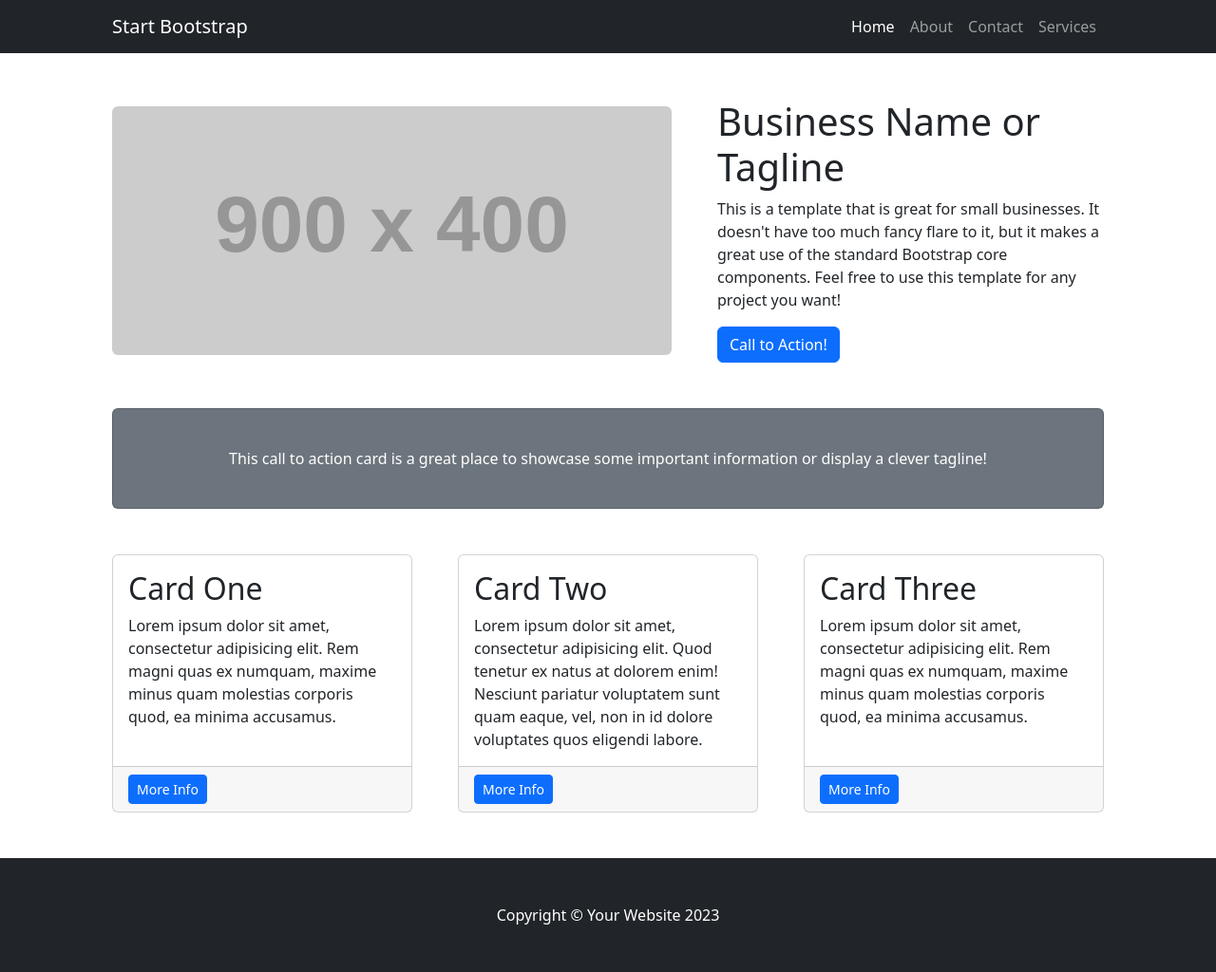
After one commit to pabceb/Ceballos_FP, a Django app: template templates/index2.html in a window 1280 px wide. The commit adds this page. Shown: the whole page at 95% size. Run offline with Django 5.2, Linux system fonts and the light colour scheme; the template is opened without the code that fills it, so the values that code supplies are empty; grey boxes labelled with a size stand in for pictures from a placeholder-image service; some libraries are stand-ins or nearby versions.

Commit message:
correccion paths

```diff
--- a/templates/index.html
+++ b/inicio/templates/inicio/index.html
@@ -4,7 +4,7 @@
     {% load static %}
     <meta charset="UTF-8">
     <meta name="viewport" content="width=device-width, initial-scale=1.0">
-    <link rel="stylesheet" href={% static 'inicio\static\estilos\css\styles.css' %}>
+    {% comment %} <link rel="stylesheet" href={% static 'inicio\static\estilos\css\styles.css' %}> {% endcomment %}
     <title>Ceballos FinalProject</title>
 </head>
 <body>
--- a/inicio/templates/inicio/pacientes.html
+++ b/inicio/templates/inicio/pacientes.html
@@ -21,7 +21,7 @@
             {% endfor %}
         </ul>
     {% else %}
-        <p>Pacientes no encontrados.</p>
+        <p>No hay Pacientes cargados.</p>
     {% endif %}
 
 
--- /dev/null
+++ b/templates/index2.html
@@ -0,0 +1,85 @@
+<!DOCTYPE html>
+<html lang="en">
+    <head>
+        <meta charset="utf-8" />
+        <meta name="viewport" content="width=device-width, initial-scale=1, shrink-to-fit=no" />
+        <meta name="description" content="" />
+        <meta name="author" content="" />
+        <title>Small Business - Start Bootstrap Template</title>
+        <!-- Favicon-->
+        <link rel="icon" type="image/x-icon" href="assets/favicon.ico" />
+        <!-- Core theme CSS (includes Bootstrap)-->
+        <link href="css/styles.css" rel="stylesheet" />
+    </head>
+    <body>
+        <!-- Responsive navbar-->
+        <nav class="navbar navbar-expand-lg navbar-dark bg-dark">
+            <div class="container px-5">
+                <a class="navbar-brand" href="#!">Start Bootstrap</a>
+                <button class="navbar-toggler" type="button" data-bs-toggle="collapse" data-bs-target="#navbarSupportedContent" aria-controls="navbarSupportedContent" aria-expanded="false" aria-label="Toggle navigation"><span class="navbar-toggler-icon"></span></button>
+                <div class="collapse navbar-collapse" id="navbarSupportedContent">
+                    <ul class="navbar-nav ms-auto mb-2 mb-lg-0">
+                        <li class="nav-item"><a class="nav-link active" aria-current="page" href="#!">Home</a></li>
+                        <li class="nav-item"><a class="nav-link" href="#!">About</a></li>
+                        <li class="nav-item"><a class="nav-link" href="#!">Contact</a></li>
+                        <li class="nav-item"><a class="nav-link" href="#!">Services</a></li>
+                    </ul>
+                </div>
+            </div>
+        </nav>
+        <!-- Page Content-->
+        <div class="container px-4 px-lg-5">
+            <!-- Heading Row-->
+            <div class="row gx-4 gx-lg-5 align-items-center my-5">
+                <div class="col-lg-7"><img class="img-fluid rounded mb-4 mb-lg-0" src="https://dummyimage.com/900x400/dee2e6/6c757d.jpg" alt="..." /></div>
+                <div class="col-lg-5">
+                    <h1 class="font-weight-light">Business Name or Tagline</h1>
+                    <p>This is a template that is great for small businesses. It doesn't have too much fancy flare to it, but it makes a great use of the standard Bootstrap core components. Feel free to use this template for any project you want!</p>
+                    <a class="btn btn-primary" href="#!">Call to Action!</a>
+                </div>
+            </div>
+            <!-- Call to Action-->
+            <div class="card text-white bg-secondary my-5 py-4 text-center">
+                <div class="card-body"><p class="text-white m-0">This call to action card is a great place to showcase some important information or display a clever tagline!</p></div>
+            </div>
+            <!-- Content Row-->
+            <div class="row gx-4 gx-lg-5">
+                <div class="col-md-4 mb-5">
+                    <div class="card h-100">
+                        <div class="card-body">
+                            <h2 class="card-title">Card One</h2>
+                            <p class="card-text">Lorem ipsum dolor sit amet, consectetur adipisicing elit. Rem magni quas ex numquam, maxime minus quam molestias corporis quod, ea minima accusamus.</p>
+                        </div>
+                        <div class="card-footer"><a class="btn btn-primary btn-sm" href="#!">More Info</a></div>
+                    </div>
+                </div>
+                <div class="col-md-4 mb-5">
+                    <div class="card h-100">
+                        <div class="card-body">
+                            <h2 class="card-title">Card Two</h2>
+                            <p class="card-text">Lorem ipsum dolor sit amet, consectetur adipisicing elit. Quod tenetur ex natus at dolorem enim! Nesciunt pariatur voluptatem sunt quam eaque, vel, non in id dolore voluptates quos eligendi labore.</p>
+                        </div>
+                        <div class="card-footer"><a class="btn btn-primary btn-sm" href="#!">More Info</a></div>
+                    </div>
+                </div>
+                <div class="col-md-4 mb-5">
+                    <div class="card h-100">
+                        <div class="card-body">
+                            <h2 class="card-title">Card Three</h2>
+                            <p class="card-text">Lorem ipsum dolor sit amet, consectetur adipisicing elit. Rem magni quas ex numquam, maxime minus quam molestias corporis quod, ea minima accusamus.</p>
+                        </div>
+                        <div class="card-footer"><a class="btn btn-primary btn-sm" href="#!">More Info</a></div>
+                    </div>
+                </div>
+            </div>
+        </div>
+        <!-- Footer-->
+        <footer class="py-5 bg-dark">
+            <div class="container px-4 px-lg-5"><p class="m-0 text-center text-white">Copyright &copy; Your Website 2023</p></div>
+        </footer>
+        <!-- Bootstrap core JS-->
+        <script src="https://cdn.jsdelivr.net/npm/bootstrap@5.2.3/dist/js/bootstrap.bundle.min.js"></script>
+        <!-- Core theme JS-->
+        <script src="js/scripts.js"></script>
+    </body>
+</html>
```
Also changed, not shown: inicio/views.py (+5 -4 lines), inicio/migrations/0003_alter_paciente_n_afiliado.py (added), inicio/static/assets/favicon.ico (added), inicio/static/css/styles.css (renamed from inicio/static/estilos/css/styles.css).
